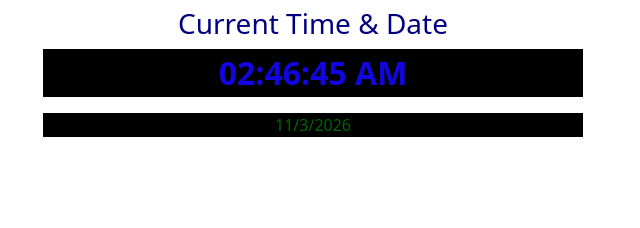
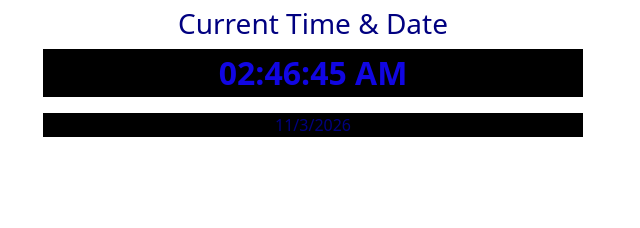
Before and after one commit to cripps1920-tech/interactive-dashboard, a plain HTML site: page index.html in a window 1280 px wide. Shown: the part 870-1098 px from the top of the page, 617-1257 px from the left. Drawn offline with nearby package versions, Linux system fonts and the light colour scheme.

Commit message:
Implemented real-time clock and date component

```diff
--- a/css/digital-clock.css
+++ b/css/digital-clock.css
@@ -10,5 +10,5 @@
 }
 
 #calendar-date {
-    color: darkgreen;
+    color: navy;
 }
```
